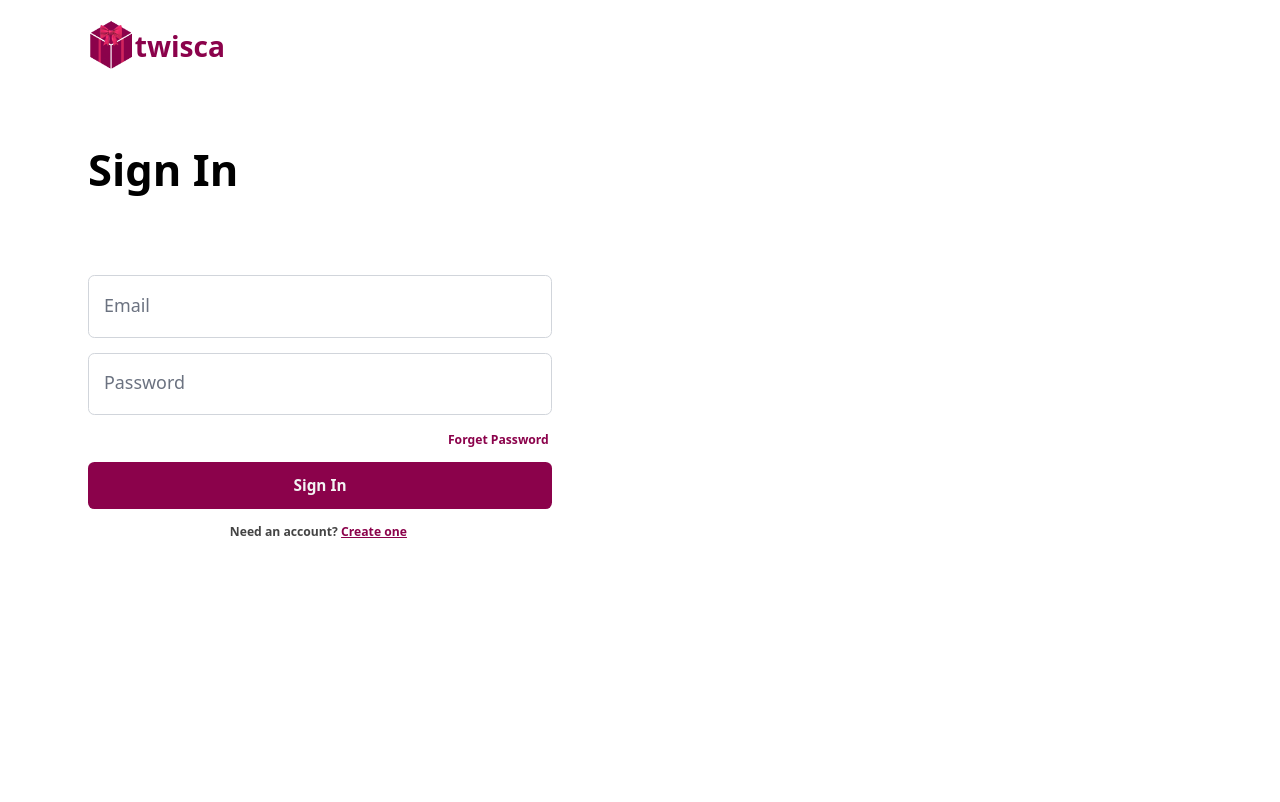
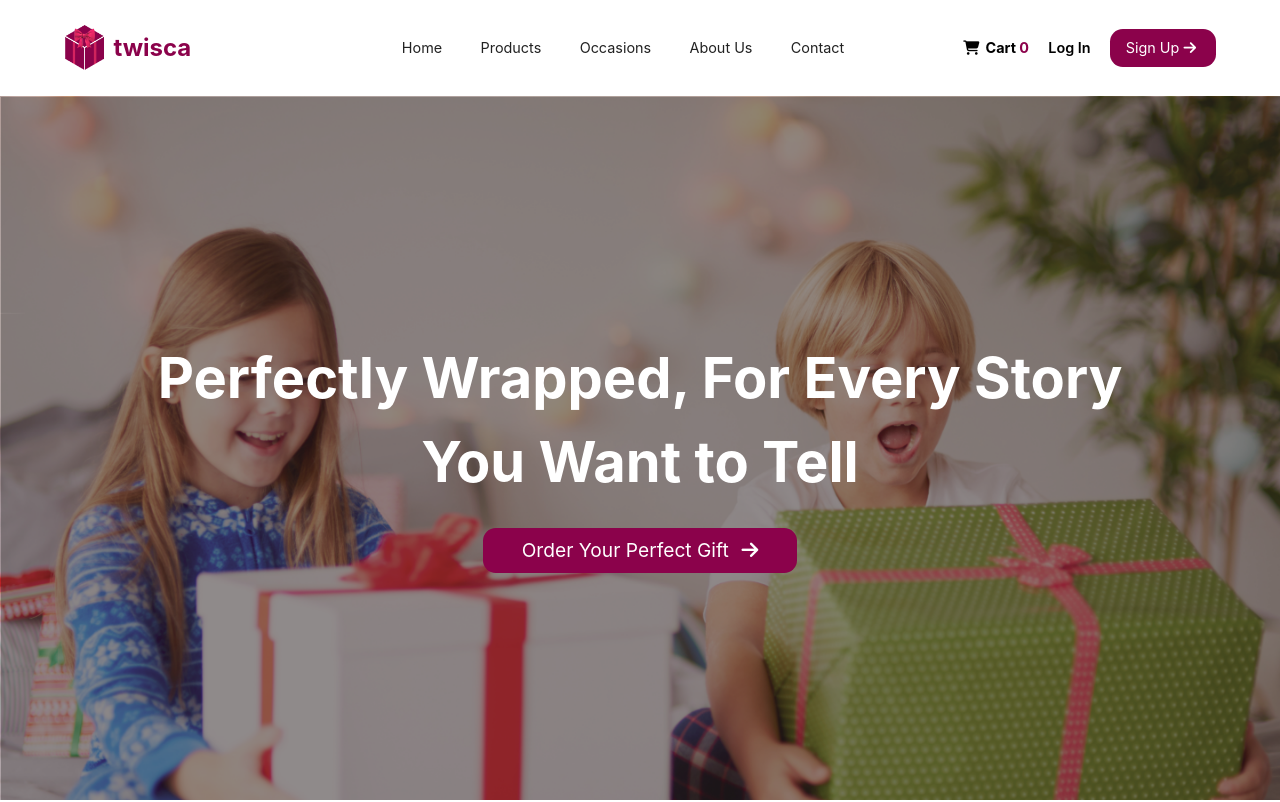
Before and after one commit to SheharyarXD/twisca, a React (Create React App) app in the folder my-app/: page / in a window 1280 px wide. Shown: the top 802 px of the page. Built offline with nearby package versions, Linux system fonts and the light colour scheme.

Commit message:
In progress

```diff
--- a/my-app/src/App.js
+++ b/my-app/src/App.js
@@ -5,9 +5,9 @@ import LoginPage from './components/loginsignup';
 
 function App() {
   return (
-    <LoginPage></LoginPage>
-    // <HomePage>
-    // </HomePage>
+    // <LoginPage></LoginPage>
+    <HomePage>
+    </HomePage>
   );
 }
 
```
